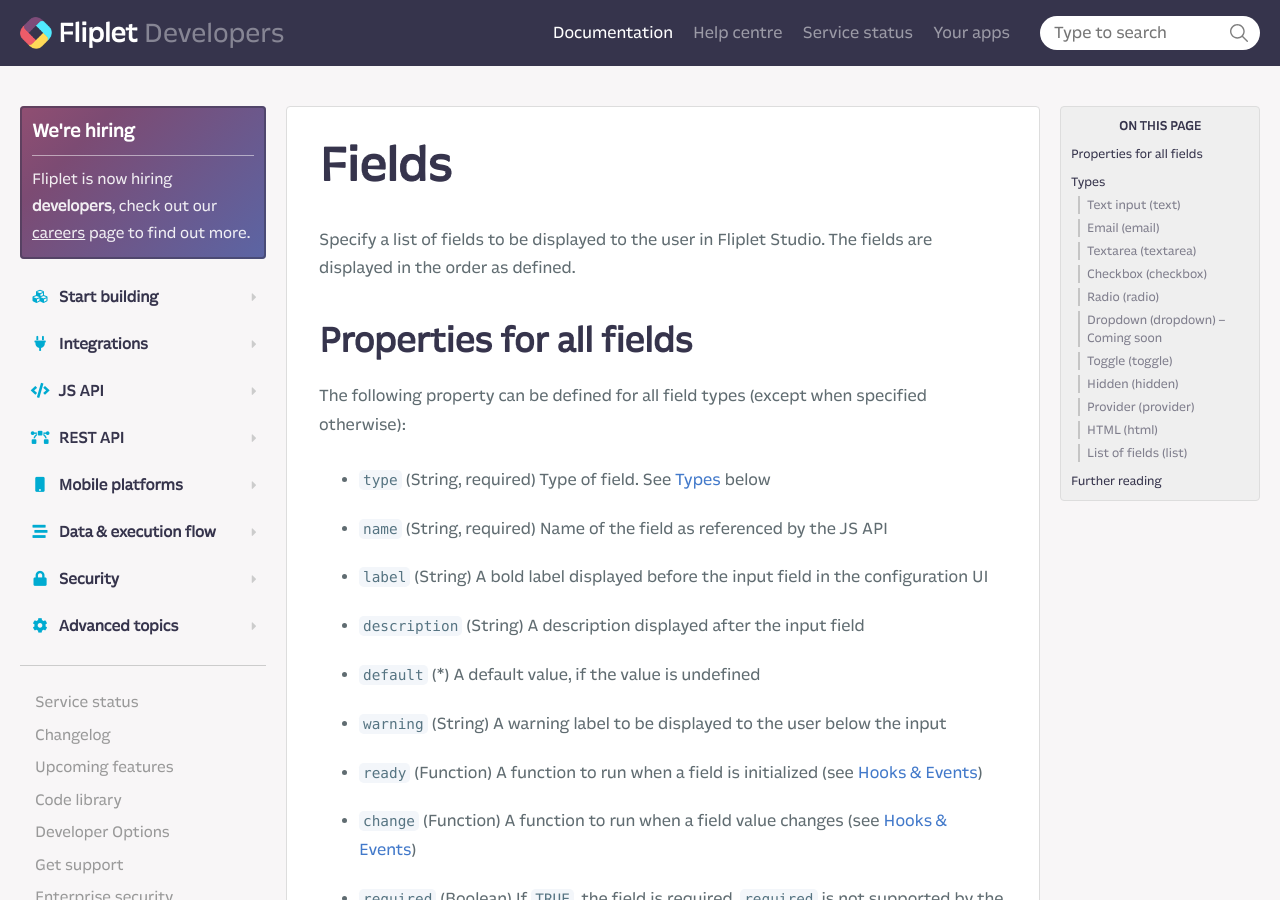
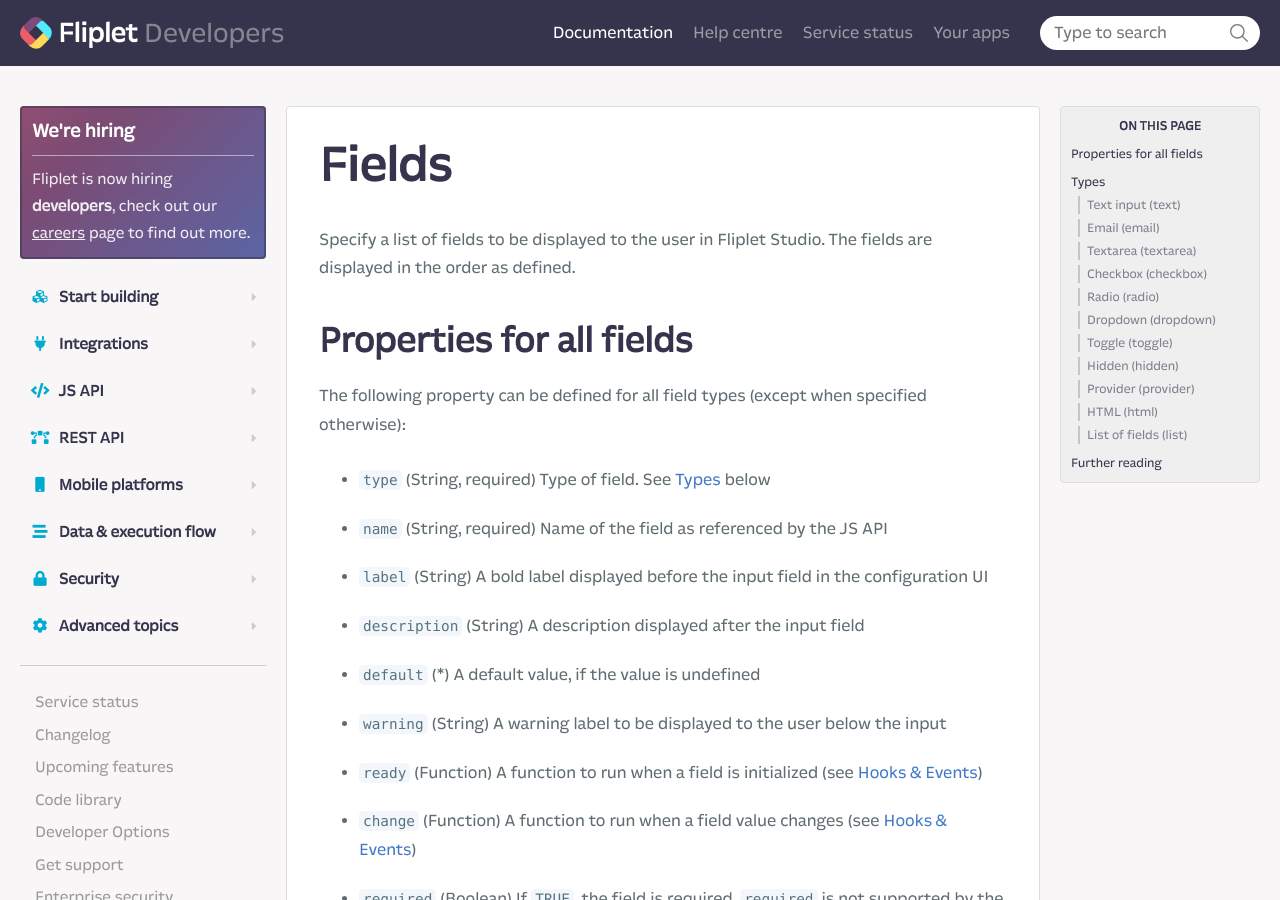
Before and after one commit to Fliplet/fliplet-cli, a Jekyll site: the page built from docs/API/helpers/interface-fields.md, in a window 1280 px wide and 900 px high. Built offline with Jekyll 4.4.1, drawn with Linux system fonts in a browser that asks for light colours; nearby versions of some CDN libraries; our own code applies the rules of GitHub Pages for plain Markdown files; library files that are not in the unit come from our copies; comment, search, counter and statistics services are not loaded; a style sheet for code colours, icons or effects is not loaded.

Commit message:
Launch dropdown field type

```diff
--- a/docs/API/helpers/interface-fields.md
+++ b/docs/API/helpers/interface-fields.md
@@ -165,7 +165,7 @@
 
 ---
 
-### Dropdown (`dropdown`) -- Coming soon
+### Dropdown (`dropdown`)
 
 A dropdown for the user to allow a single choice selection. Supports the following properties:
 
```
